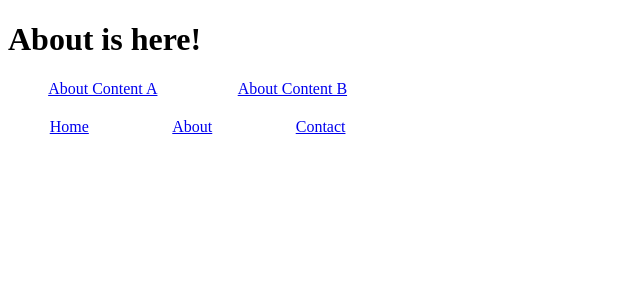
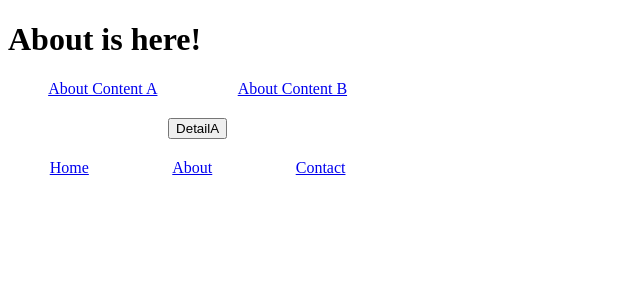
Before and after one commit to k-kudo-hub/react-practice2, a React (Create React App) app in the folder section_3/: page /about in a window 1280 px wide. Shown: the top 300 px of the page, without its empty margins (0-640 px from the left). Built offline with nearby package versions, Linux system fonts and the light colour scheme.

Commit message:
Page transitions were implemented using useNavigate.

```diff
--- a/section_3/src/components/About.jsx
+++ b/section_3/src/components/About.jsx
@@ -1,17 +1,28 @@
-import { Link, Outlet } from "react-router-dom";
+import { Link, Outlet, useNavigate } from "react-router-dom";
 import styles from "../styles/Home.module.scss";
 
 const About = () => {
   const { links } = styles;
   const arr = [...Array(100).keys()];
 
+  // v5
+  // const history = useHistory();
+  // const onClickContentA = () => history.push("/about/contentA");
+
+  // v6
+  const navigate = useNavigate();
+  const onClickContentA = () => navigate("/about/contentA");
+
   return (
     <div>
       <h1>About is here!</h1>
       <div className={links}>
         {/* v5 => <Link to={{ to="contentA", state={arr} }}> */}
-        <Link to={"contentA"} state={arr}>About Content A</Link>
+        <Link to="contentA" state={arr}>About Content A</Link>
         <Link to="contentB">About Content B</Link>
+      </div>
+      <div className={links}>
+        <button onClick={onClickContentA}>DetailA</button>
       </div>
       <Outlet/>
     </div>
--- a/section_3/src/components/AboutContentA.jsx
+++ b/section_3/src/components/AboutContentA.jsx
@@ -1,12 +1,26 @@
-import { useLocation } from "react-router-dom";
+import { useLocation, useNavigate } from "react-router-dom";
+import styles from "../styles/Home.module.scss";
 
 const AboutContent_1 = () => {
+  const { links } = styles;
   const location = useLocation();
   console.log(location);
+
+  // v5
+  // const history = useHistory();
+  // const onClickBack = () => history.goBack();
+
+  // v6
+  const navigate = useNavigate();
+  const onClickBack = () => navigate(-1);
+
   return (
     <div>
       <h2>About Content A</h2>
       <p>Lorem...Lorem...Lorem...Lorem...Lorem...</p>
+      <div className={links}>
+        <button onClick={onClickBack}>Back</button>
+      </div>
     </div>
   )
 }
```
